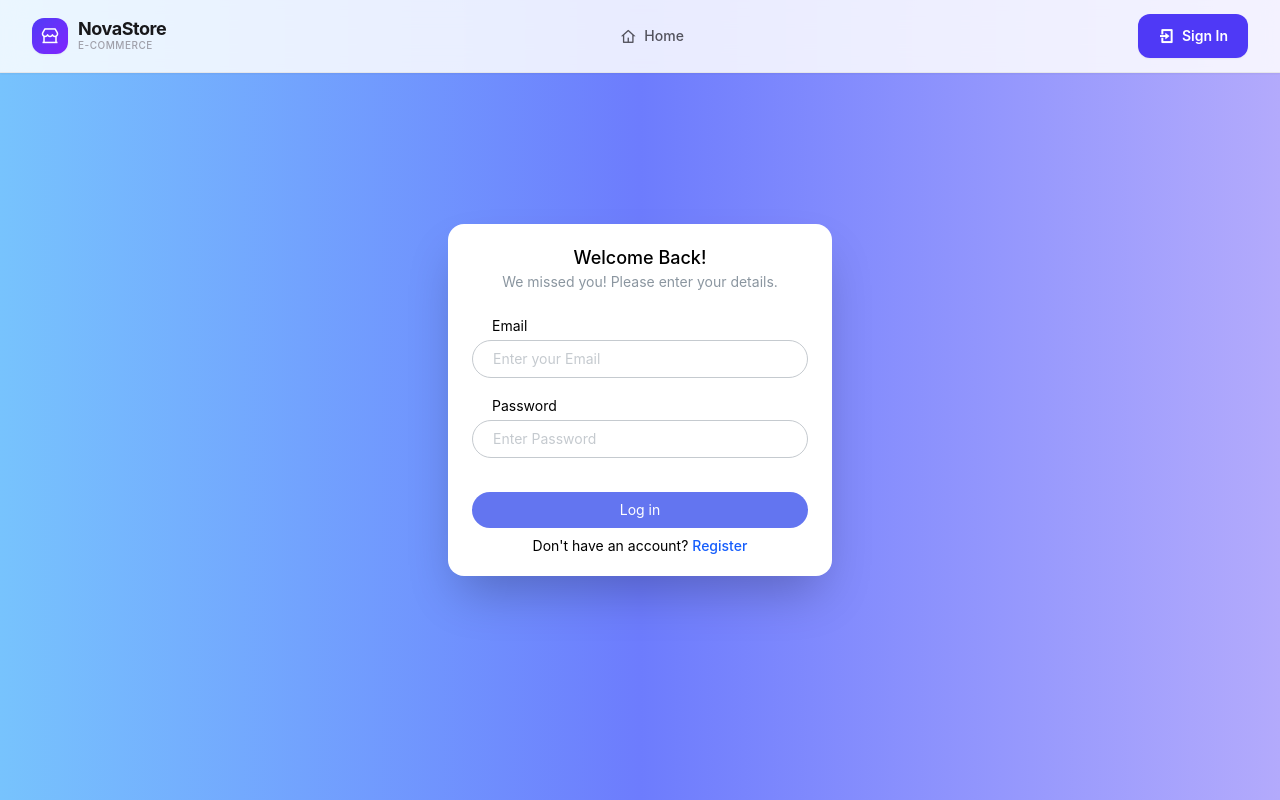
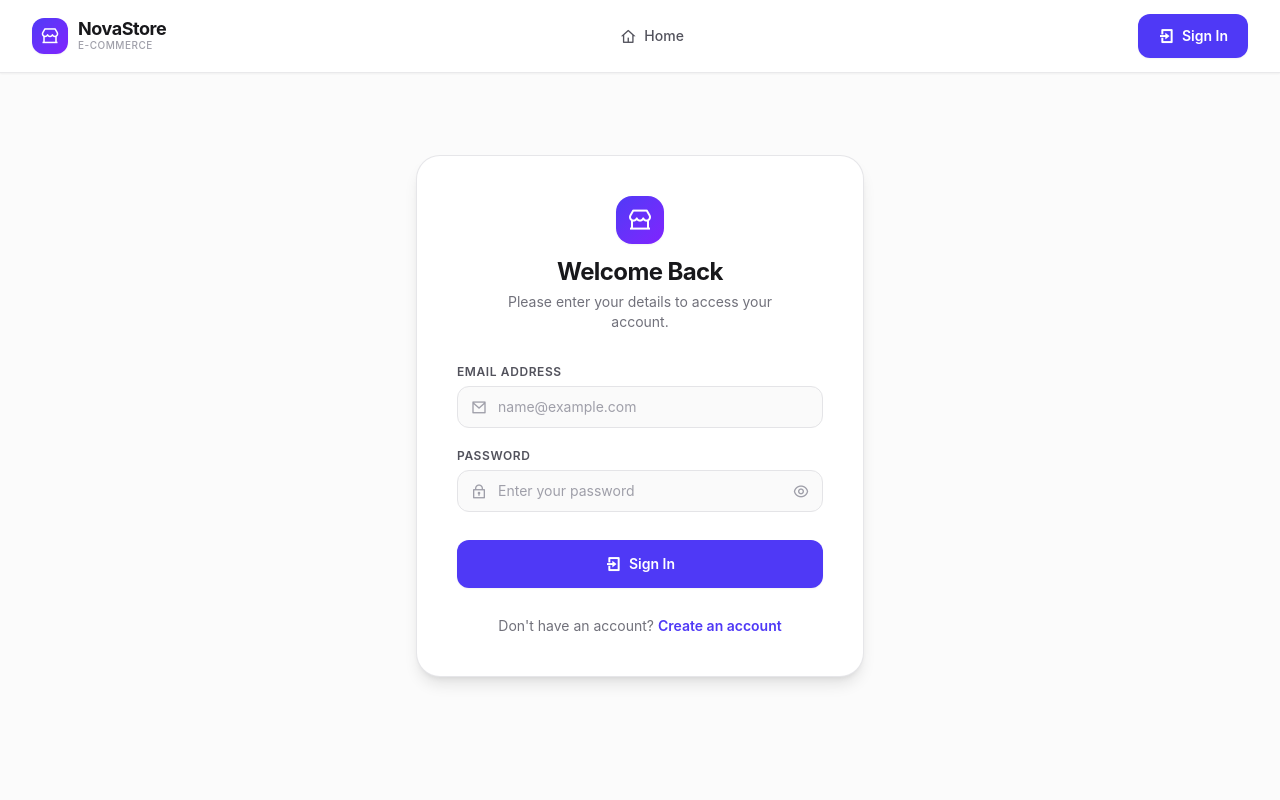
Before and after one commit to divypateriya982/react-ecommerce-demo, a React app in the folder frontend/: page /login in a window 1280 px wide. Built offline with nearby package versions, Linux system fonts and the light colour scheme; no server answers; the HTML template or start-up script is replaced by a standard one.

Commit message:
feat: update login and register page UI

```diff
--- a/frontend/src/pages/Login.jsx
+++ b/frontend/src/pages/Login.jsx
@@ -1,53 +1,143 @@
-import { useForm } from 'react-hook-form';
-import { Link } from 'react-router-dom';
-import { asyncLoginUser } from '../store/actions/userActions';
-import { useDispatch } from 'react-redux';
+import { useState, memo } from "react";
+import { useForm } from "react-hook-form";
+import { Link } from "react-router-dom";
+import { asyncLoginUser } from "../store/actions/userActions";
+import { useDispatch } from "react-redux";
 
 const Login = () => {
+    const dispatch = useDispatch();
+    const [showPassword, setShowPassword] = useState(false);
+    const {
+        handleSubmit,
+        reset,
+        register,
+        formState: { errors },
+    } = useForm();
 
-    const dispatch = useDispatch();
-    const { handleSubmit, reset, register, formState: { errors } } = useForm();
+    console.log("Login rendering...");
 
-    console.log('Login rendering...')
     return (
-        <div className="w-screen h-screen flex items-center justify-center bg-linear-to-r from-[#77C3FD] via-[#6D7CFD] to-[#B3AAFC]">
-            <form onSubmit={handleSubmit((user) => {
+        <main className="min-h-screen bg-zinc-50/70 pt-22 sm:pt-24 pb-16 flex items-center justify-center px-4 sm:px-6 transition-colors">
+            <div className="w-full max-w-md bg-white rounded-3xl border border-zinc-200/90 shadow-sm sm:shadow-lg p-6 sm:p-8 md:p-10">
+                {/* Header Section */}
+                <div className="text-center">
+                    <div className="w-12 h-12 rounded-2xl bg-linear-to-br from-indigo-600 to-violet-600 flex items-center justify-center text-white mx-auto shadow-xs mb-3">
+                        <i className="ri-store-2-line text-2xl"></i>
+                    </div>
+                    <h1 className="text-2xl font-bold tracking-tight text-zinc-900">
+                        Welcome Back
+                    </h1>
+                    <p className="text-xs sm:text-sm text-zinc-500 mt-1 max-w-xs mx-auto">
+                        Please enter your details to access your account.
+                    </p>
+                </div>
+
+                {/* Form */}
+                <form
+                    onSubmit={handleSubmit((user) => {
                         dispatch(asyncLoginUser(user));
                         reset();
-            })} className="w-[85%] min-[480px]:max-[640px]:w-[65%] sm:w-[50%] md:w-[40%] lg:w-[30%] bg-white px-6 py-5 rounded-2xl text-sm shadow-xl md:shadow-2xl">
-                <h1 className="text-center text-lg font-medium">Welcome Back!</h1>
-                <p className="text-[#8B96A0] text-center">We missed you! Please enter your details.</p>
-                <div className="mt-4 h-20 md:mt-6">
-                    <h2 className="ml-5 mb-1">Email</h2>
-                    <input {...register('email', {
-                        required: 'Email is required',
+                    })}
+                    className="mt-8 space-y-5"
+                >
+                    {/* Email Field */}
+                    <div>
+                        <label className="block text-xs font-semibold uppercase tracking-wider text-zinc-600 mb-1.5">
+                            Email Address
+                        </label>
+                        <div className="relative">
+                            <span className="absolute left-3.5 top-1/2 -translate-y-1/2 text-zinc-400">
+                                <i className="ri-mail-line text-base"></i>
+                            </span>
+                            <input
+                                {...register("email", {
+                                    required: "Email is required",
                                     pattern: {
                                         value: /^[^\s@]+@[^\s@]+\.[^\s@]+$/,
-                            message: 'Please enter a valid email'
-                        }
-                    })} className="w-full px-5 py-2 rounded-full bg-white placeholder:text-[#C5CACF] border border-[#C5CACF] outline-none text-[#8B96A0]" type="text" placeholder="Enter your Email" />
-                    <small className='text-red-600 block text-xs ml-3'>{errors?.email?.message}</small>
+                                        message: "Please enter a valid email",
+                                    },
+                                })}
+                                className="w-full pl-10 pr-4 py-2.5 rounded-xl bg-zinc-50 border border-zinc-200 text-sm text-zinc-900 placeholder:text-zinc-400 focus:bg-white focus:outline-none focus:ring-2 focus:ring-indigo-500/20 focus:border-indigo-600 transition-all"
+                                type="text"
+                                placeholder="name@example.com"
+                            />
                         </div>
-                <div className="h-22">
-                    <h2 className="ml-5 mb-1">Password</h2>
-                    <input {...register('password', {
-                        required: 'Password is required',
+                        {errors?.email && (
+                            <small className="text-rose-600 text-xs mt-1 block font-medium">
+                                {errors.email.message}
+                            </small>
+                        )}
+                    </div>
+
+                    {/* Password Field */}
+                    <div>
+                        <div className="flex items-center justify-between mb-1.5">
+                            <label className="block text-xs font-semibold uppercase tracking-wider text-zinc-600">
+                                Password
+                            </label>
+                        </div>
+                        <div className="relative">
+                            <span className="absolute left-3.5 top-1/2 -translate-y-1/2 text-zinc-400">
+                                <i className="ri-lock-2-line text-base"></i>
+                            </span>
+                            <input
+                                {...register("password", {
+                                    required: "Password is required",
                                     minLength: {
                                         value: 8,
-                            message: 'Password must be atleast 8 characters long'
+                                        message: "Password must be atleast 8 characters long",
                                     },
                                     pattern: {
                                         value: /^(?=.*[a-z])(?=.*[A-Z])(?=.*\d)(?=.*[@$!%*?&])/,
-                            message: 'Password must contain a uppercase, lowercase, number and special character'
-                        }
-                    })} className="w-full px-5 py-2 rounded-full bg-white placeholder:text-[#C5CACF] border border-[#C5CACF] outline-none text-[#8B96A0]" type="password" placeholder="Enter Password" />
-                    <small className='text-red-600 block text-xs ml-3'>{errors?.password?.message}</small>
+                                        message:
+                                            "Password must contain an uppercase, lowercase, number and special character",
+                                    },
+                                })}
+                                className="w-full pl-10 pr-10 py-2.5 rounded-xl bg-zinc-50 border border-zinc-200 text-sm text-zinc-900 placeholder:text-zinc-400 focus:bg-white focus:outline-none focus:ring-2 focus:ring-indigo-500/20 focus:border-indigo-600 transition-all"
+                                type={showPassword ? "text" : "password"}
+                                placeholder="Enter your password"
+                            />
+                            <button
+                                type="button"
+                                onClick={() => setShowPassword(!showPassword)}
+                                className="absolute right-3.5 top-1/2 -translate-y-1/2 text-zinc-400 hover:text-zinc-600 cursor-pointer focus:outline-none"
+                                aria-label={showPassword ? "Hide password" : "Show password"}
+                            >
+                                <i className={showPassword ? "ri-eye-off-line text-base" : "ri-eye-line text-base"}></i>
+                            </button>
                         </div>
-                <button className="bg-[#6375F0] text-white w-full py-2 rounded-full mt-2 active:scale-[0.97] transition duration-200">Log in</button>
-                <p className="text-center mt-2 text-sm">Don't have an account? <Link to={'/register'} className="text-blue-600 hover:underline cursor-pointer font-medium">Register</Link></p>
+                        {errors?.password && (
+                            <small className="text-rose-600 text-xs mt-1 block font-medium leading-tight">
+                                {errors.password.message}
+                            </small>
+                        )}
+                    </div>
+
+                    {/* Submit Button */}
+                    <div className="pt-2">
+                        <button
+                            type="submit"
+                            className="w-full py-3 rounded-xl bg-indigo-600 hover:bg-indigo-700 active:scale-[0.98] text-white font-semibold text-sm transition-all duration-200 shadow-xs hover:shadow-md cursor-pointer flex items-center justify-center gap-2"
+                        >
+                            <i className="ri-login-box-line text-base"></i>
+                            <span>Sign In</span>
+                        </button>
+                    </div>
+
+                    {/* Footer Links */}
+                    <p className="text-center text-xs sm:text-sm text-zinc-500 pt-2">
+                        Don't have an account?{" "}
+                        <Link
+                            to="/register"
+                            className="text-indigo-600 hover:text-indigo-700 font-semibold hover:underline cursor-pointer transition-colors"
+                        >
+                            Create an account
+                        </Link>
+                    </p>
                 </form>
             </div>
-    )
-}
+        </main>
+    );
+};
 
-export default Login
+export default memo(Login);
--- a/frontend/src/pages/Register.jsx
+++ b/frontend/src/pages/Register.jsx
@@ -1,69 +1,175 @@
-import { useForm } from 'react-hook-form';
-import { Link, useNavigate } from 'react-router-dom';
-import { asyncRegisterUser } from '../store/actions/userActions';
+import { useState, memo } from "react";
+import { useForm } from "react-hook-form";
+import { Link, useNavigate } from "react-router-dom";
+import { asyncRegisterUser } from "../store/actions/userActions";
 
 const Register = () => {
+    const navigate = useNavigate();
+    const [showPassword, setShowPassword] = useState(false);
+    const {
+        register,
+        handleSubmit,
+        reset,
+        formState: { errors },
+    } = useForm();
 
-    const navigate = useNavigate();
-    const { register, handleSubmit, reset, formState: { errors } } = useForm();
+    console.log("Register rendering...");
 
-    console.log('Register rendering...');
     return (
-        <div className="w-screen h-screen flex items-center justify-center bg-linear-to-r from-[#77C3FD] via-[#6D7CFD] to-[#B3AAFC]">
-            <form onSubmit={handleSubmit((user) => {
+        <main className="min-h-screen bg-zinc-50/70 pt-22 sm:pt-24 pb-16 flex items-center justify-center px-4 sm:px-6 transition-colors">
+            <div className="w-full max-w-md bg-white rounded-3xl border border-zinc-200/90 shadow-sm sm:shadow-lg p-6 sm:p-8 md:p-10">
+                {/* Header Section */}
+                <div className="text-center">
+                    <div className="w-12 h-12 rounded-2xl bg-linear-to-br from-indigo-600 to-violet-600 flex items-center justify-center text-white mx-auto shadow-xs mb-3">
+                        <i className="ri-user-add-line text-2xl"></i>
+                    </div>
+                    <h1 className="text-2xl font-bold tracking-tight text-zinc-900">
+                        Create an Account
+                    </h1>
+                    <p className="text-xs sm:text-sm text-zinc-500 mt-1 max-w-xs mx-auto">
+                        Sign up to explore exclusive deals and start shopping.
+                    </p>
+                </div>
+
+                {/* Form */}
+                <form
+                    onSubmit={handleSubmit((user) => {
                         user.isAdmin = false;
                         asyncRegisterUser(user);
                         reset();
-                navigate('/login');
-            })} className="w-[85%] min-[480px]:max-[640px]:w-[65%] sm:w-[50%] md:w-[40%] lg:w-[30%] bg-white px-6 py-5 rounded-2xl text-sm shadow-xl md:shadow-2xl">
-                <h1 className="text-center text-lg font-medium">Welcome Back!</h1>
-                <p className="text-[#8B96A0] text-center">We missed you! Please enter your details.</p>
-                <div className="mt-3 h-20 md:mt-4">
-                    <h2 className="ml-5 mb-1">Full name</h2>
-                    <input {...register('fullName', {
-                        required: 'Full name is required',
+                        navigate("/login");
+                    })}
+                    className="mt-8 space-y-4 sm:space-y-5"
+                >
+                    {/* Full Name Field */}
+                    <div>
+                        <label className="block text-xs font-semibold uppercase tracking-wider text-zinc-600 mb-1.5">
+                            Full Name
+                        </label>
+                        <div className="relative">
+                            <span className="absolute left-3.5 top-1/2 -translate-y-1/2 text-zinc-400">
+                                <i className="ri-user-line text-base"></i>
+                            </span>
+                            <input
+                                {...register("fullName", {
+                                    required: "Full name is required",
                                     minLength: {
                                         value: 3,
-                            message: 'Name must be atleast 3 characters long'
+                                        message: "Name must be atleast 3 characters long",
                                     },
                                     pattern: {
                                         value: /^[A-Za-z ]+$/,
-                            message: 'Name can only contain letters and spaces'
-                        }
-                    })} className=" w-full px-5 py-2 rounded-full bg-white placeholder:text-[#C5CACF] border border-[#C5CACF] outline-none text-[#8B96A0]" type="text" placeholder="Enter Full name" />
-                    <small className='text-red-600 block text-xs ml-3'>{errors?.fullName?.message}</small>
+                                        message: "Name can only contain letters and spaces",
+                                    },
+                                })}
+                                className="w-full pl-10 pr-4 py-2.5 rounded-xl bg-zinc-50 border border-zinc-200 text-sm text-zinc-900 placeholder:text-zinc-400 focus:bg-white focus:outline-none focus:ring-2 focus:ring-indigo-500/20 focus:border-indigo-600 transition-all"
+                                type="text"
+                                placeholder="John Doe"
+                            />
                         </div>
-                <div className="h-20">
-                    <h2 className="ml-5 mb-1">Email</h2>
-                    <input {...register('email', {
-                        required: 'Email is required',
+                        {errors?.fullName && (
+                            <small className="text-rose-600 text-xs mt-1 block font-medium">
+                                {errors.fullName.message}
+                            </small>
+                        )}
+                    </div>
+
+                    {/* Email Field */}
+                    <div>
+                        <label className="block text-xs font-semibold uppercase tracking-wider text-zinc-600 mb-1.5">
+                            Email Address
+                        </label>
+                        <div className="relative">
+                            <span className="absolute left-3.5 top-1/2 -translate-y-1/2 text-zinc-400">
+                                <i className="ri-mail-line text-base"></i>
+                            </span>
+                            <input
+                                {...register("email", {
+                                    required: "Email is required",
                                     pattern: {
                                         value: /^[^\s@]+@[^\s@]+\.[^\s@]+$/,
-                            message: 'Please enter a valid email'
-                        }
-                    })} className=" w-full px-5 py-2 rounded-full bg-white placeholder:text-[#C5CACF] border border-[#C5CACF] outline-none text-[#8B96A0]" type="text" placeholder="Enter your Email" />
-                    <small className='text-red-600 block text-xs ml-3'>{errors?.email?.message}</small>
+                                        message: "Please enter a valid email",
+                                    },
+                                })}
+                                className="w-full pl-10 pr-4 py-2.5 rounded-xl bg-zinc-50 border border-zinc-200 text-sm text-zinc-900 placeholder:text-zinc-400 focus:bg-white focus:outline-none focus:ring-2 focus:ring-indigo-500/20 focus:border-indigo-600 transition-all"
+                                type="text"
+                                placeholder="name@example.com"
+                            />
                         </div>
-                <div className="h-22 min-w-0">
-                    <h2 className="ml-5 mb-1">Password</h2>
-                    <input {...register('password', {
-                        required: 'Password is required',
+                        {errors?.email && (
+                            <small className="text-rose-600 text-xs mt-1 block font-medium">
+                                {errors.email.message}
+                            </small>
+                        )}
+                    </div>
+
+                    {/* Password Field */}
+                    <div>
+                        <label className="block text-xs font-semibold uppercase tracking-wider text-zinc-600 mb-1.5">
+                            Password
+                        </label>
+                        <div className="relative">
+                            <span className="absolute left-3.5 top-1/2 -translate-y-1/2 text-zinc-400">
+                                <i className="ri-lock-2-line text-base"></i>
+                            </span>
+                            <input
+                                {...register("password", {
+                                    required: "Password is required",
                                     minLength: {
                                         value: 8,
-                            message: 'Password must be atleast 8 characters long'
+                                        message: "Password must be atleast 8 characters long",
                                     },
                                     pattern: {
                                         value: /^(?=.*[a-z])(?=.*[A-Z])(?=.*\d)(?=.*[@$!%*?&])/,
-                            message: 'Password must contain a uppercase, lowercase, number and special character'
-                        }
-                    })} className="w-full px-5 py-2 rounded-full bg-white placeholder:text-[#C5CACF] border border-[#C5CACF] outline-none text-[#8B96A0]" type="password" placeholder="Enter Password" />
-                    <small className='text-red-600 block text-xs ml-3'>{errors?.password?.message}</small>
+                                        message:
+                                            "Password must contain an uppercase, lowercase, number and special character",
+                                    },
+                                })}
+                                className="w-full pl-10 pr-10 py-2.5 rounded-xl bg-zinc-50 border border-zinc-200 text-sm text-zinc-900 placeholder:text-zinc-400 focus:bg-white focus:outline-none focus:ring-2 focus:ring-indigo-500/20 focus:border-indigo-600 transition-all"
+                                type={showPassword ? "text" : "password"}
+                                placeholder="Create a secure password"
+                            />
+                            <button
+                                type="button"
+                                onClick={() => setShowPassword(!showPassword)}
+                                className="absolute right-3.5 top-1/2 -translate-y-1/2 text-zinc-400 hover:text-zinc-600 cursor-pointer focus:outline-none"
+                                aria-label={showPassword ? "Hide password" : "Show password"}
+                            >
+                                <i className={showPassword ? "ri-eye-off-line text-base" : "ri-eye-line text-base"}></i>
+                            </button>
                         </div>
-                <button className="bg-[#6375F0] text-white w-full py-2 rounded-full mt-2 active:scale-[0.97] transition duration-200 cursor-pointer">Register</button>
-                <p className="text-center mt-2 text-sm">Already have an account? <Link to={'/login'} className="text-blue-600 hover:underline cursor-pointer font-medium">Log in</Link></p>
+                        {errors?.password && (
+                            <small className="text-rose-600 text-xs mt-1 block font-medium leading-tight">
+                                {errors.password.message}
+                            </small>
+                        )}
+                    </div>
+
+                    {/* Submit Button */}
+                    <div className="pt-2">
+                        <button
+                            type="submit"
+                            className="w-full py-3 rounded-xl bg-indigo-600 hover:bg-indigo-700 active:scale-[0.98] text-white font-semibold text-sm transition-all duration-200 shadow-xs hover:shadow-md cursor-pointer flex items-center justify-center gap-2"
+                        >
+                            <i className="ri-user-follow-line text-base"></i>
+                            <span>Create Account</span>
+                        </button>
+                    </div>
+
+                    {/* Footer Links */}
+                    <p className="text-center text-xs sm:text-sm text-zinc-500 pt-2">
+                        Already have an account?{" "}
+                        <Link
+                            to="/login"
+                            className="text-indigo-600 hover:text-indigo-700 font-semibold hover:underline cursor-pointer transition-colors"
+                        >
+                            Log in
+                        </Link>
+                    </p>
                 </form>
             </div>
-    )
-}
+        </main>
+    );
+};
 
-export default Register
+export default memo(Register);
```
Lines whose indentation alone changed are shown as unchanged.
